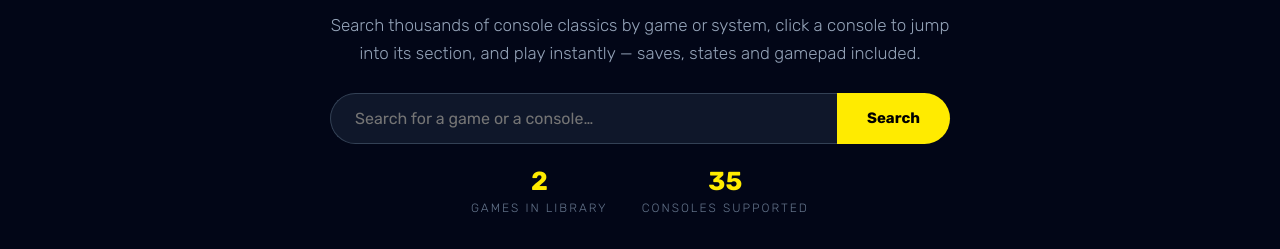
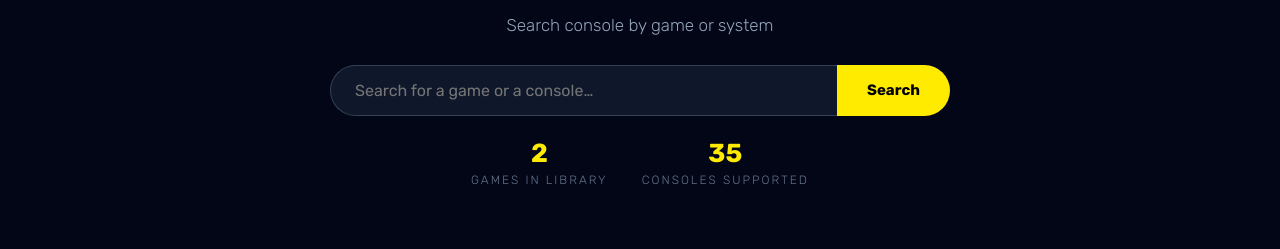
Before and after one commit to proton-arcade/proton-arcade.github.io, a plain HTML site: page index.html in a window 1280 px wide. Shown: the part 223-472 px from the top of the page. Drawn offline with Linux system fonts and the light colour scheme; no server answers.

Commit message:
Add files via upload

```diff
--- a/index.html
+++ b/index.html
@@ -21,8 +21,7 @@
             <span class="hero-badge">EmulatorJS v4.2.3 · 35 systems · no install</span>
             <h1>Play <span class="yell">Retro Games</span> Right in Your Browser</h1>
             <p class="sub">
-                Search thousands of console classics by game or system, click a console to jump into its
-                section, and play instantly — saves, states and gamepad included.
+                Search console by game or system
             </p>
             <form class="hero-search" action="search.html" method="get" role="search">
                 <input type="search" name="q" placeholder="Search for a game or a console…" autocomplete="off">
```
